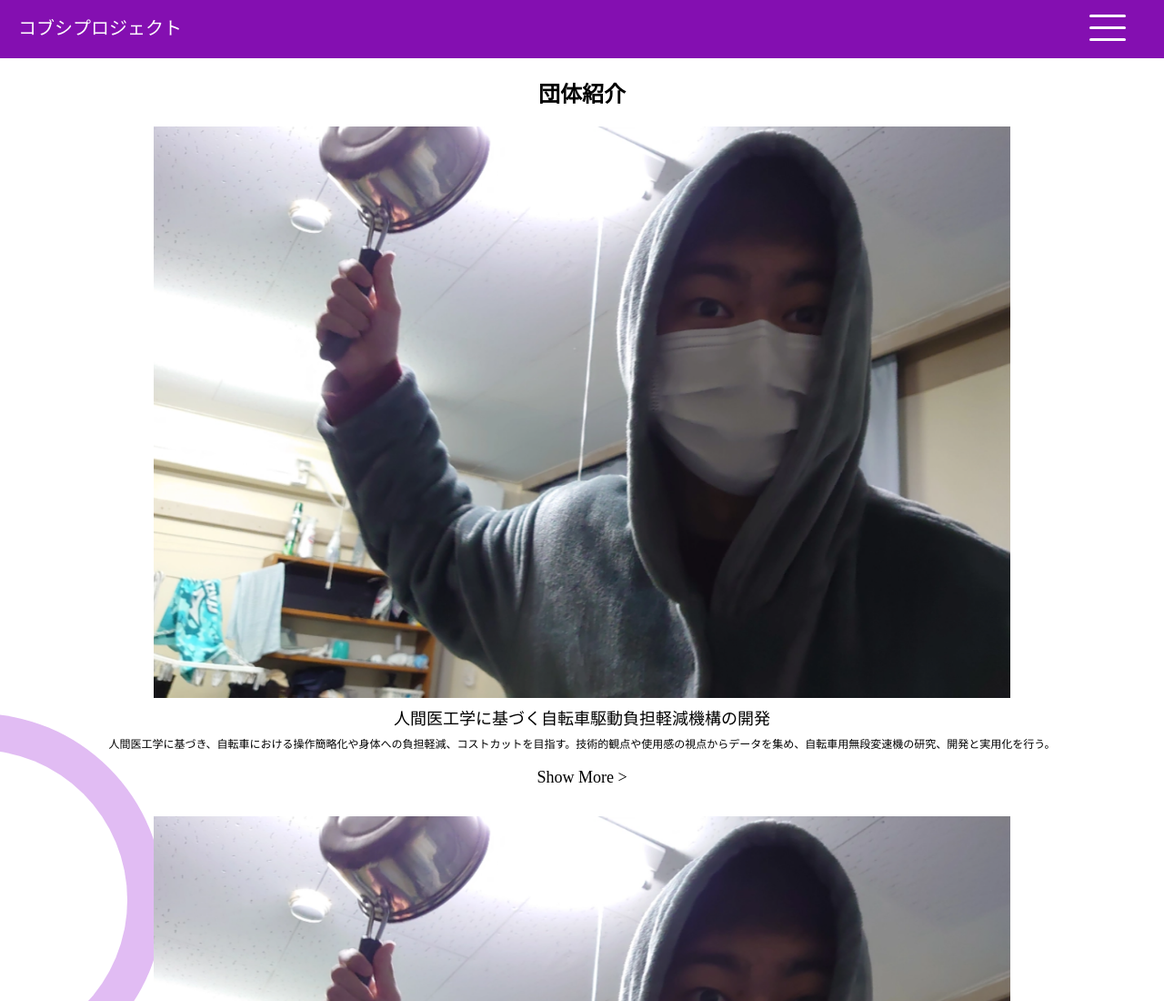
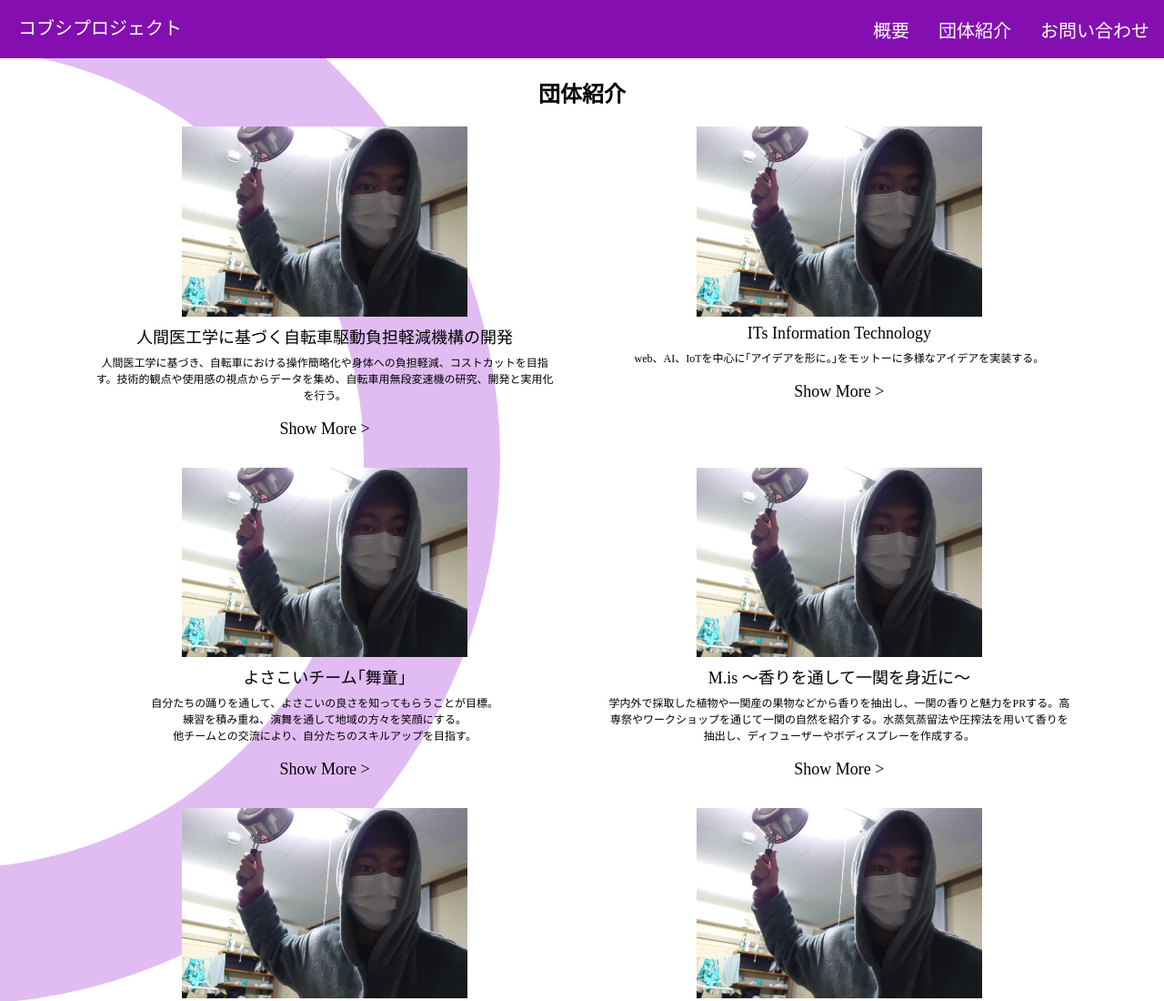
Before and after one commit to Imanect0/kobushi-project, a plain HTML site: page group_intro.html in a window 1280 px wide. Shown: the top 1100 px of the page at 91% size. Drawn offline with Linux system fonts and the light colour scheme.

Commit message:
PC対応

```diff
--- a/css/group_intro.css
+++ b/css/group_intro.css
@@ -269,6 +269,119 @@ footer a {
 
 
 @media (960px < width) {
+    .menu {
+        position: absolute;
+        width: 100%;
+        height: 100%;
+        opacity: 1;
+        z-index: 1;
+
+        display: flex;
+        justify-content: right;
+    }
+    #menu-check_btn {
+        visibility: hidden;
+    }
+    .menu-btn {
+        visibility: hidden;
+    }
+    .menu * {
+        visibility: visible;
+    }
+    header ul{
+        height: 100%;
+        position: absolute;
+        top: 0;
+        margin: 0;
+        padding: 0;
+        display: flex;
+        flex-direction: row;
+        justify-content: right;
 
 
+    }
+    header li {
+        margin: 0 1em;
+        float: left;
+        z-index: 2;
+        padding: 0;
+        border-bottom: none;
+        width: fit-content;
+        display: flex;
+        align-items: center;
+    }
+    header li a {
+        display: block;
+        margin: 0;
+        border-bottom: none;
+        width: 100%;
+    }
+    header ul li:last-child{
+        display: none;
+    }
+
+
+    /*.menu {*/
+    /*    position: fixed;*/
+    /*    height: 100vh;*/
+    /*    width: 100%;*/
+    /*    top: 0;*/
+    /*    padding-top: 64px;*/
+    /*    z-index: -1;*/
+    /*    background-blend-mode: overlay;*/
+    /*    transition: opacity 0.1s;*/
+    /*    background-color: rgba(132, 15, 177, 0.9);*/
+    /*    opacity: 0;*/
+    /*}*/
+    .background::before, .background::after {
+        content: "";
+        display: block;
+        height: auto;
+        aspect-ratio: 1;
+        position: absolute;
+        border-radius: 100%;
+        z-index: -2;
+
+        top: -160px;
+        left: -650px;
+
+    }
+    .background::before {
+        width: 1200px;
+        background-color: #E1BCF3;
+
+        box-shadow: 900px 1200px #E1BCF3;
+
+    }
+    .background::after {
+        width: 900px;
+        background-color: white;
+        transform: translate(150px, 150px);
+
+        box-shadow: 900px 1200px white;
+    }
+    .wrapper {
+        width: 85%;
+        margin: 0 auto;
+        height: fit-content;
+
+        display: flex;
+        flex-direction: row;
+        flex-wrap: wrap;
+        justify-content: space-between;
+        align-items: center;
+        gap: 2em;
+    }
+    .container {
+        width: 48%;
+        height: auto;
+        margin-bottom: auto;
+
+        display: flex;
+        flex-direction: column;
+        align-items: center;
+    }
+    .container img {
+        width: 60%;
+    }
 }
```
